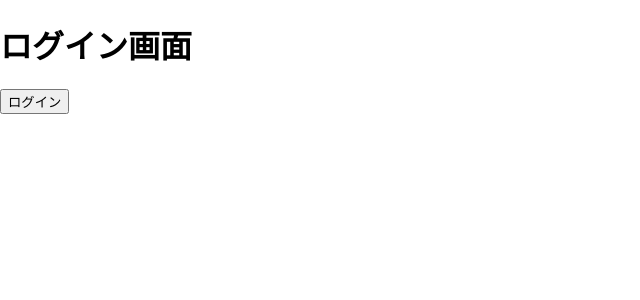
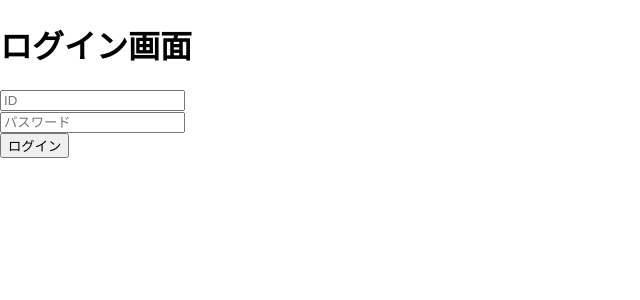
Before and after one commit to yoyoyo0205/react-login-client, a React (Create React App) app: page / in a window 1280 px wide. Shown: the top 300 px of the page, without its empty margins (0-640 px from the left). Built offline with nearby package versions, Linux system fonts and the light colour scheme.

Commit message:
id,passwordの入力フォーム化実装

```diff
--- a/src/App.js
+++ b/src/App.js
@@ -2,21 +2,26 @@ import axios from 'axios';
 import { useEffect, useState } from 'react';
 
 function App() {
+  const [username, setUsername] = useState();
+  const [password, setPassword] = useState();
   const [token, setToken] = useState('');
   const [message, setMessage] = useState('');
 
   const login = async () => {
     try {
       const response = await axios.post('http://localhost:8080/auth/login', {
-        username: 'airi',
-        password: 'password',
+        username,
+        password,
       });
       setToken(response.data.token);
       console.log('トークン取得成功:', response.data.token);
       // トークンをローカルストレージに保存
       localStorage.setItem('token', response.data.token);
       setToken(response.data.token);
+      setMessage('ログイン成功');
+      console.log('ログイン成功');
     } catch (error) {
+      setMessage('ログイン失敗');
       console.log('ログイン失敗:', error);
     }
   };
@@ -61,6 +66,20 @@ function App() {
         </>
       ) : (
         <>
+          <input
+            type="text"
+            placeholder="ID"
+            value={username}
+            onChange={(e) => setUsername(e.target.value)}
+          ></input>
+          <br />
+          <input
+            type="password"
+            placeholder="パスワード"
+            value={password}
+            onChange={(e) => setPassword(e.target.value)}
+          ></input>
+          <br />
           <button onClick={login}>ログイン</button>
         </>
       )}
```
